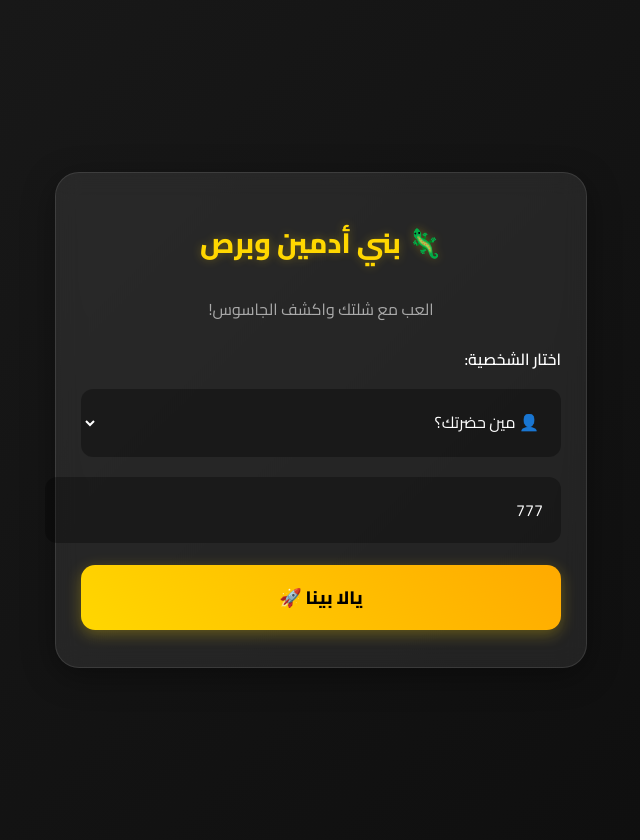
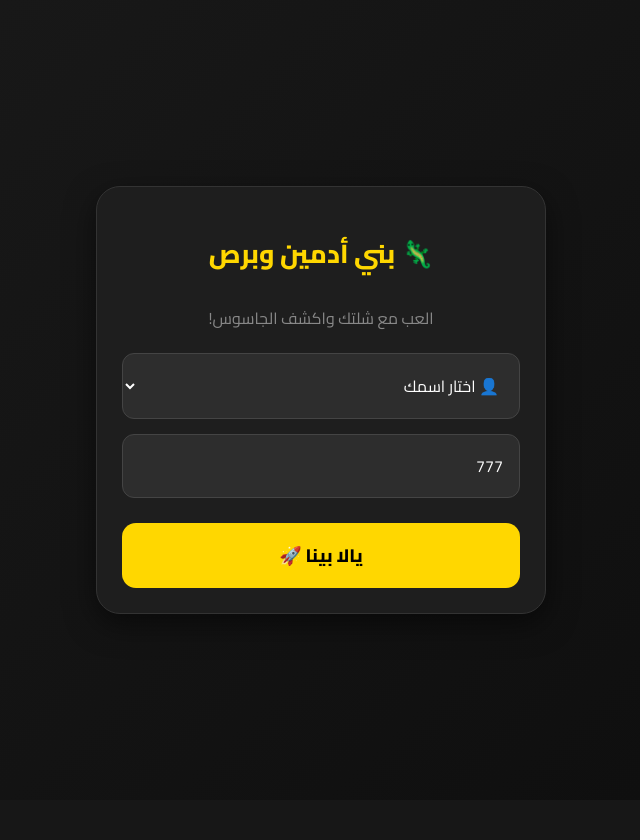
Before and after one commit to elbatlanmohamed295-afk/spy-game, a Flask app: page / in a window 1280 px wide. Shown: the whole page, without its empty margins (319-959 px from the left). After the commit the page ends 617 px from the top, so only its background shows below. Run offline with Flask 3, Linux system fonts and the light colour scheme; some libraries are stand-ins or nearby versions.

Commit message:
Update index.html

```diff
--- a/templates/index.html
+++ b/templates/index.html
@@ -4,18 +4,21 @@
     <meta charset="UTF-8">
     <meta name="viewport" content="width=device-width, initial-scale=1.0, maximum-scale=1.0, user-scalable=no">
     <title>بني أدمين وبرص 🦎</title>
+
+    <link rel="icon" href="/logo.png" type="image/png">
+    <link rel="apple-touch-icon" href="/logo.png">
+    <meta name="theme-color" content="#121212">
+    <meta name="mobile-web-app-capable" content="yes">
+    <meta name="apple-mobile-web-app-capable" content="yes">
+    <meta name="apple-mobile-web-app-status-bar-style" content="black-translucent">
+
     <script src="https://cdnjs.cloudflare.com/ajax/libs/socket.io/4.0.1/socket.io.js"></script>
     <link href="https://fonts.googleapis.com/css2?family=Cairo:wght@400;600;800&display=swap" rel="stylesheet">
+
     <style>
-        :root {
-            --primary: #ffd700;
-            --secondary: #ffaa00;
-            --dark-bg: #121212;
-            --card-bg: rgba(255, 255, 255, 0.08);
-            --glass-border: rgba(255, 255, 255, 0.1);
-            --success: #00e676;
-            --danger: #ff1744;
-        }
+        /* الأساسيات ومنع الخروج عن الإطار */
+        * { box-sizing: border-box; }
+        :root { --primary: #ffd700; --dark-bg: #121212; --glass: rgba(255, 255, 255, 0.05); }
 
         body {
             font-family: 'Cairo', sans-serif;
@@ -30,103 +33,71 @@
             justify-content: center;
         }
 
-        /* Glassmorphism Container */
         .container {
             width: 100%;
-            max-width: 480px;
-            background: var(--card-bg);
-            backdrop-filter: blur(12px);
-            -webkit-backdrop-filter: blur(12px);
+            max-width: 450px;
+            background: #1e1e1e;
             padding: 25px;
             border-radius: 24px;
-            border: 1px solid var(--glass-border);
-            box-shadow: 0 8px 32px 0 rgba(0, 0, 0, 0.37);
-            animation: fadeIn 0.5s ease-out;
+            border: 1px solid #333;
+            box-shadow: 0 10px 30px rgba(0,0,0,0.5);
+            margin: 0 auto;
         }
 
-        h1 {
-            color: var(--primary);
-            margin-bottom: 25px;
-            font-weight: 800;
-            font-size: 28px;
-            text-shadow: 0 0 10px rgba(255, 215, 0, 0.3);
-            display: flex;
-            align-items: center;
-            justify-content: center;
-            gap: 10px;
-        }
+        h1 { color: var(--primary); margin-bottom: 25px; font-weight: 800; font-size: 26px; }
 
-        /* Modern Inputs */
         select, input {
             width: 100%;
             padding: 16px;
-            margin: 10px 0;
+            margin-bottom: 15px;
+            background: #2d2d2d;
+            border: 1px solid #444;
             border-radius: 12px;
-            border: 2px solid transparent;
-            background: rgba(0, 0, 0, 0.3);
             color: #fff;
+            font-family: 'Cairo', sans-serif;
             font-size: 16px;
-            font-family: 'Cairo', sans-serif;
-            transition: 0.3s;
             outline: none;
         }
 
-        select:focus, input:focus {
-            border-color: var(--primary);
-            background: rgba(0, 0, 0, 0.5);
-        }
+        select:focus, input:focus { border-color: var(--primary); background: #333; }
 
-        /* Modern Buttons */
         button {
             width: 100%;
             padding: 16px;
-            margin: 12px 0;
             border-radius: 14px;
             border: none;
+            font-weight: 800;
             font-size: 18px;
-            font-weight: 800;
             cursor: pointer;
             transition: all 0.2s ease;
-            position: relative;
-            overflow: hidden;
             font-family: 'Cairo', sans-serif;
+            margin-top: 10px;
         }
 
         button:active { transform: scale(0.96); }
 
-        .btn-join {
-            background: linear-gradient(45deg, var(--primary), var(--secondary));
-            color: #000;
-            box-shadow: 0 4px 15px rgba(255, 215, 0, 0.3);
+        .btn-join { background: var(--primary); color: #000; }
+        .btn-start { background: #2ecc71; color: white; }
+
+        .btn-reveal {
+            background: #ff4757;
+            color: white;
+            margin-top: 20px;
+            transition: 0.3s;
+        }
+        .btn-reveal:disabled {
+            background: #444 !important;
+            color: #888;
+            cursor: not-allowed;
+            transform: none !important;
         }
 
-        .btn-start {
-            background: linear-gradient(45deg, #00b09b, #96c93d);
-            color: white;
-            box-shadow: 0 4px 15px rgba(0, 176, 155, 0.3);
-        }
+        .btn-reset { background: rgba(255,255,255,0.1); color: #ccc; border: 1px solid rgba(255,255,255,0.1); }
 
-        .btn-reveal {
-            background: linear-gradient(45deg, #ff416c, #ff4b2b);
-            color: white;
-            box-shadow: 0 4px 15px rgba(255, 65, 108, 0.3);
-        }
-
-        .btn-reset {
-            background: rgba(255, 255, 255, 0.1);
-            color: #aaa;
-            border: 1px solid rgba(255, 255, 255, 0.1);
-        }
-
-        /* Player List Style */
-        .player-list {
-            list-style: none;
-            padding: 0;
-            margin-top: 20px;
-        }
-
+        /* قائمة اللاعبين */
+        .player-list { list-style: none; padding: 0; margin-top: 20px; }
         .player-list li {
-            background: rgba(255, 255, 255, 0.05);
+            background: rgba(255,255,255,0.05);
             margin: 8px 0;
             padding: 12px;
             border-radius: 12px;
@@ -210,11 +139,9 @@
         <h1>🦎 بني أدمين وبرص</h1>
 
         <div id="loginArea">
-            <p style="color: #aaa; margin-bottom: 20px;">العب مع شلتك واكشف الجاسوس!</p>
-
-            <label style="display:block; text-align: right; margin-bottom: 5px; font-weight:600">اختار الشخصية:</label>
+            <p style="color: #888; margin-bottom: 20px;">العب مع شلتك واكشف الجاسوس!</p>
             <select id="usernameSelect">
-                <option value="" disabled selected>👤 مين حضرتك؟</option>
+                <option value="" disabled selected>👤 اختار اسمك</option>
                 <option value="محمد رمضان">محمد رمضان</option>
                 <option value="أحمد حمدي">أحمد حمدي</option>
                 <option value="أمين محمد">أمين محمد</option>
@@ -225,18 +152,17 @@
                 <option value="ضيف جديد">✨ ضيف جديد</option>
             </select>
 
-            <input type="text" id="customName" placeholder="اكتب اسمك يا نجم" style="display:none;">
-            <input type="number" id="room" placeholder="🔑 رقم الغرفة (مثلاً 777)" value="777">
+            <input type="text" id="customName" placeholder="اكتب اسمك هنا" style="display:none;">
+            <input type="number" id="room" placeholder="رقم الغرفة (اتفقوا عليه)" value="777">
             <button class="btn-join" onclick="joinGame()">يالا بينا 🚀</button>
         </div>
 
         <div id="lobby">
-            <div style="display:flex; justify-content:space-between; align-items:center; margin-bottom:15px;">
-                <h3><span style="color:#aaa">غرفة:</span> <span id="roomNameDisplay" style="color:var(--primary)"></span></h3>
-                <span class="badge" id="countDisplay">0</span>
+            <div style="display:flex; justify-content:space-between; margin-bottom:15px;">
+                <span>الغرفة: <span id="roomNameDisplay" style="color:var(--primary)"></span></span>
+                <span>العدد: <span id="countDisplay" style="color:var(--primary); font-weight:800;">0</span></span>
             </div>
 
-            <label style="display:block; text-align: right; margin-bottom: 5px; color:#aaa">هنلعب على إيه النهاردة؟</label>
             <select id="categorySelect">
                 <option value="أماكن 🌍">أماكن 🌍</option>
                 <option value="أكلات 🥘">أكلات 🥘</option>
@@ -251,64 +177,46 @@
 
         <div id="gameArea">
             <div class="card">
-                <div style="display:flex; justify-content:space-between; margin-bottom: 15px;">
-                    <span class="role-title">التصنيف</span>
-                    <span class="badge" id="categoryDisplay"></span>
-                </div>
+                <p style="color:#666; font-size:0.9em; margin:0">التصنيف: <span id="categoryDisplay" style="font-weight:bold"></span></p>
+                <h3 style="margin: 10px 0 5px 0;">دورك:</h3>
+                <h2 id="roleDisplay" style="margin:0; font-size:2.2em;"></h2>
+                <hr style="opacity:0.1; margin: 20px 0;">
+                <h3 style="margin:0">المطلوب:</h3>
+                <h1 id="itemDisplay" style="font-size:2.5em; margin:10px 0;"></h1>
+            </div>
 
-                <p class="role-title">أنت طلعت</p>
-                <div id="roleDisplay"></div>
-
-                <hr style="border: 0; border-top: 1px dashed #eee; margin: 20px 0;">
-
-                <p class="role-title">الهدف</p>
-                <h2 id="itemDisplay" class="target-item"></h2>
-            </div>
-            <br>
-            <button class="btn-reveal" onclick="revealSpy()">🚨 قفشنا البرص!</button>
+            <button id="revealBtn" class="btn-reveal" onclick="requestReveal()">🚨 كشف الجاسوس (تصويت)</button>
+            <p id="voteStatus">مستنيين باقي الناس يوافقوا... (<span id="voteCount">0</span>)</p>
         </div>
 
         <div id="resultArea">
-            <h2 style="color:var(--danger); font-size: 24px;">تم كشف الجاسوس! 🕵️‍♂️</h2>
-
-            <div style="background: rgba(255,255,255,0.05); padding: 20px; border-radius: 20px; margin-top: 15px;">
-                <img id="spyImg" src="" style="width: 100px; height: 100px; border-radius: 50%; border: 3px solid var(--danger); margin-bottom: 10px;">
-                <h2 id="spyName" style="color: #fff; margin: 5px 0;"></h2>
-                <p style="color: #aaa; margin:0">هو ده البرص 🦎</p>
+            <h2 style="color:#ff4757; font-size:26px;">قفشنا الجاسوس! 🕵️‍♂️</h2>
+            <div style="background: rgba(255,255,255,0.05); padding: 25px; border-radius: 20px; margin-top: 15px;">
+                <img id="spyImg" src="" style="width: 110px; height: 110px; border-radius: 50%; border: 4px solid #ff4757; margin-bottom: 10px; object-fit: cover;">
+                <h2 id="spyName" style="color: #fff; margin: 5px 0; font-size: 24px;"></h2>
+                <p style="color: #aaa; margin:0">طلع هو البرص 🦎</p>
             </div>
 
             <div class="punishment-box">
-                <h3 style="margin-top:0">💀 العقاب:</h3>
-                <p id="punishmentText" style="font-size: 1.4em; font-weight: bold; margin-bottom:0;"></p>
+                <h3 style="margin:0 0 10px 0;">💀 العقاب:</h3>
+                <p id="punishmentText" style="font-size: 1.4em; font-weight: 800; margin:0"></p>
             </div>
-            <button class="btn-reset" onclick="resetGame()" style="margin-top:20px;">🔄 دور كمان</button>
+            <button class="btn-reset" onclick="resetGame()">🔄 دور كمان</button>
         </div>
     </div>
 
     <script>
         const userImages = {
-            "محمد رمضان": "1.jpeg",
-            "أحمد حمدي": "2.jpeg",
-            "أمين محمد": "3.jpeg",
-            "إبراهيم محمود": "4.jpeg",
-            "أحمد الدهشوري": "5.jpeg",
-            "يوسف محمد": "6.jpeg",
-            "عبد القادر محمود": "7.jpeg",
-            "default": "https://cdn-icons-png.flaticon.com/512/847/847969.png"
+            "محمد رمضان": "1.jpeg", "أحمد حمدي": "2.jpeg", "أمين محمد": "3.jpeg",
+            "إبراهيم محمود": "4.jpeg", "أحمد الدهشوري": "5.jpeg", "يوسف محمد": "6.jpeg",
+            "عبد القادر محمود": "7.jpeg", "default": "https://cdn-icons-png.flaticon.com/512/847/847969.png"
         };
 
         const socket = io();
-        let currentUser = '';
-        let currentRoom = '';
+        let currentUser = '', currentRoom = '';
 
-        // إظهار حقل الاسم للضيف
         document.getElementById('usernameSelect').addEventListener('change', function() {
-            if(this.value === 'ضيف جديد') {
-                document.getElementById('customName').style.display = 'block';
-                document.getElementById('customName').focus();
-            } else {
-                document.getElementById('customName').style.display = 'none';
-            }
+            document.getElementById('customName').style.display = (this.value === 'ضيف جديد') ? 'block' : 'none';
         });
 
         function joinGame() {
@@ -316,10 +224,9 @@
             currentUser = (selectVal === 'ضيف جديد') ? document.getElementById('customName').value : selectVal;
             currentRoom = document.getElementById('room').value;
 
-            if (!currentUser || !currentRoom) return alert("يا ريس اختار اسمك الأول! 😅");
+            if (!currentUser || !currentRoom) return alert("يا نجم اختار اسمك الأول!");
 
             const myImg = userImages[selectVal] || userImages['default'];
-
             socket.emit('join', {username: currentUser, room: currentRoom, userImg: myImg});
 
             document.getElementById('loginArea').style.display = 'none';
@@ -328,16 +235,14 @@
         }
 
         function startGame() {
-            socket.emit('start_game', {
-                room: currentRoom,
-                category: document.getElementById('categorySelect').value
-            });
+            socket.emit('start_game', {room: currentRoom, category: document.getElementById('categorySelect').value});
         }
 
-        function revealSpy() {
-            if(confirm("متأكدين إنكم قفشتوه؟ 🤨 اللعبة هتخلص وهيبان مين البرص!")) {
-                socket.emit('reveal_spy', {room: currentRoom});
-            }
+        function requestReveal() {
+            const btn = document.getElementById('revealBtn');
+            btn.disabled = true;
+            btn.innerText = "⌛ تم التصويت.. مستنيين الباقي";
+            socket.emit('request_reveal', {room: currentRoom});
         }
 
         function resetGame() {
@@ -351,18 +256,11 @@
 
             data.players.forEach(player => {
                 const li = document.createElement('li');
-                // تمييز اللاعب الحالي
-                const isMe = player.name === currentUser;
-                const borderStyle = isMe ? 'border: 1px solid var(--primary); background: rgba(255, 215, 0, 0.1);' : '';
-
-                li.style.cssText = borderStyle;
+                if(player.name === currentUser) li.style.border = "1px solid var(--primary)";
                 li.innerHTML = `
                     <div class="player-info">
                         <img src="${player.img}" class="player-img" onerror="this.src='https://cdn-icons-png.flaticon.com/512/847/847969.png'">
-                        <div>
-                            <span style="font-weight:bold; font-size:1.1em; display:block">${player.name}</span>
-                            ${isMe ? '<span style="font-size:0.8em; color:var(--primary)"> (أنت)</span>' : ''}
-                        </div>
+                        <span style="font-weight:bold;">${player.name}</span>
                     </div>
                 `;
                 list.appendChild(li);
@@ -381,24 +279,28 @@
             roleDiv.innerText = data.role;
             itemDiv.innerText = data.item;
 
-            if (data.is_spy) {
-                roleDiv.className = 'role-spy';
-                itemDiv.style.color = '#ccc';
-            } else {
-                roleDiv.className = 'role-citizen';
-                itemDiv.style.color = '#333';
-            }
+            roleDiv.style.color = data.is_spy ? '#ff4757' : '#2ecc71';
+            itemDiv.style.color = data.is_spy ? '#999' : '#000';
+        });
+
+        socket.on('vote_update', function(data) {
+            document.getElementById('voteStatus').style.display = 'block';
+            document.getElementById('voteCount').innerText = `${data.current}/${data.total}`;
+        });
+
+        socket.on('reset_vote_ui', function() {
+            const btn = document.getElementById('revealBtn');
+            btn.disabled = false;
+            btn.innerText = "🚨 كشف الجاسوس (تصويت)";
+            document.getElementById('voteStatus').style.display = 'none';
         });
 
         socket.on('show_result', function(data) {
             document.getElementById('gameArea').style.display = 'none';
             document.getElementById('resultArea').style.display = 'block';
-
             document.getElementById('spyName').innerText = data.spy;
             document.getElementById('punishmentText').innerText = data.punishment;
-
-            const spyImageSrc = userImages[data.spy] || userImages['default'];
-            document.getElementById('spyImg').src = spyImageSrc;
+            document.getElementById('spyImg').src = userImages[data.spy] || userImages['default'];
         });
 
         socket.on('reset_view', function() {
```
Also changed, not shown: other parts of templates/index.html (+5 -49 lines).
